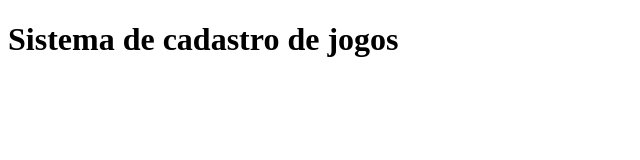
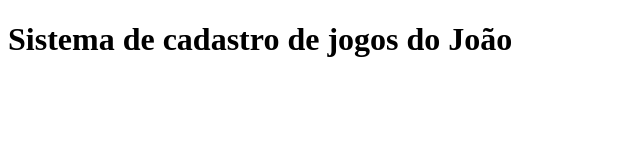
Before and after one commit to jvarias22/sistema-de-cadastro, a plain HTML site: page index.html in a window 1280 px wide. Shown: the whole page, without its empty margins (0-640 px from the left). Drawn offline with Linux system fonts and the light colour scheme.

Commit message:
Associei este sistema de cadastro de jogos ao meu nome

```diff
--- a/index.html
+++ b/index.html
@@ -7,7 +7,7 @@
     <title>Meus jogos</title>
 </head>
 <body>
-    <h1>Sistema de cadastro de jogos</h1>
+    <h1>Sistema de cadastro de jogos do João</h1>
     <script src="app.js" ></script>
 </body>
 </html>
```
